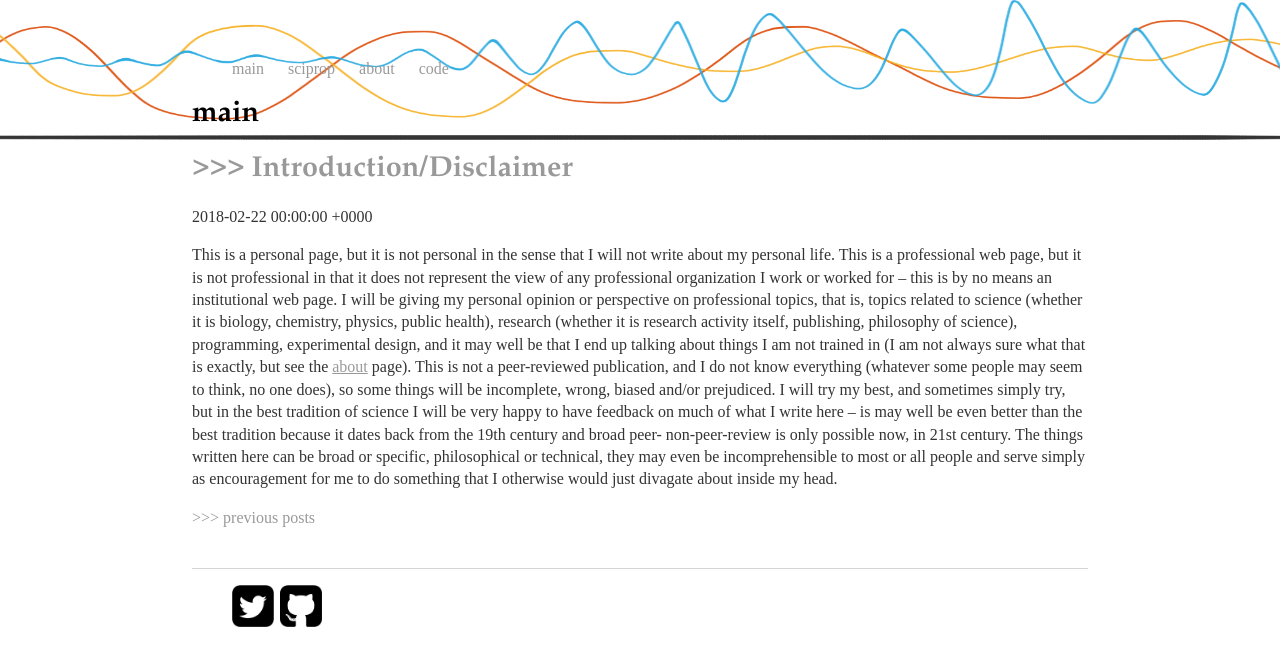
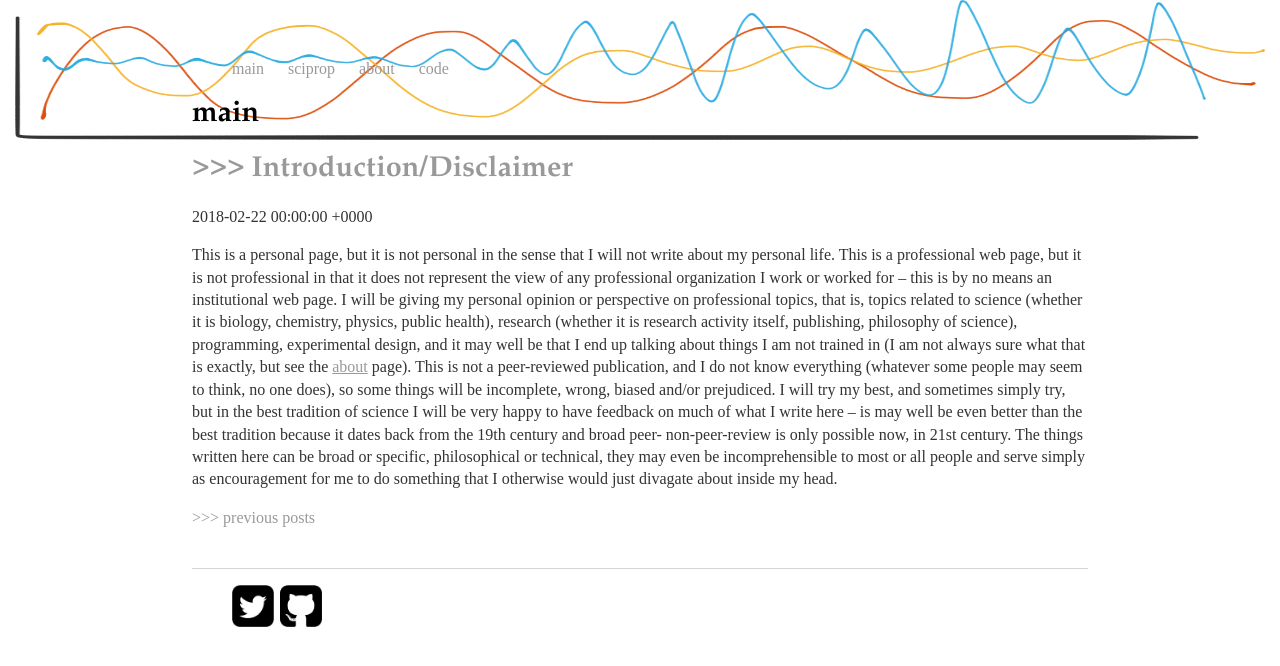
Before and after one commit to caesoma/caesoma.github.io, a Jekyll site: the page built from index.html, in a window 1280 px wide. Shown: the top 666 px of the page. Built offline with Jekyll 4.4.1, drawn with Linux system fonts in a browser that asks for light colours; the list of posts is cut into pages by our own code.

Commit message:
layout changes

```diff
--- a/css/main.css
+++ b/css/main.css
@@ -2,7 +2,7 @@ body {
     background-image: url(../images/gp.png);
     background-position: center top;
     background-repeat: no-repeat;
-    background-size: 1450px 140px;
+    background-size: 1250px 140px;
     margin: 60px auto;
     width: 70%;
 }
```
